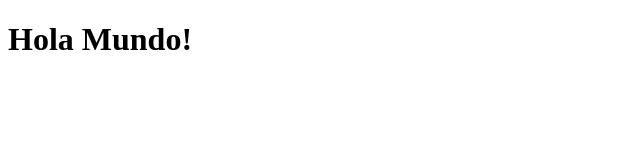
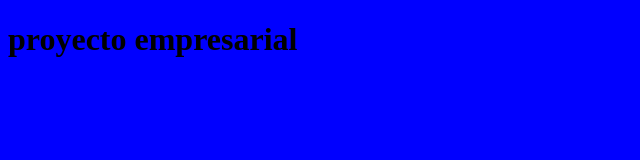
Before and after one commit to Stven0710/cursoGit, a plain HTML site: page Index.html in a window 1280 px wide. Shown: the whole page, without its empty margins (0-640 px from the left). Drawn offline with Linux system fonts and the light colour scheme.

```diff
--- /dev/null
+++ b/Estilos css/estilos.css
@@ -0,0 +1,5 @@
+@charest "utf-8";
+
+body {
+	background-color:#00f;
+}
--- a/Index.html
+++ b/Index.html
@@ -3,8 +3,9 @@
     <head>
         <meta charset="utf-8" />
         <title>Hola Mundo!</title>
+		<link href="Estilos css/estilos.css" rel ="stylesheet" type="text/css">
     </head>
     <body>
-        <h1>Hola Mundo!</h1>
+        <h1>proyecto empresarial</h1>
     </body>
 </html>
```
Also changed, not shown: Js/Js.js (added).
